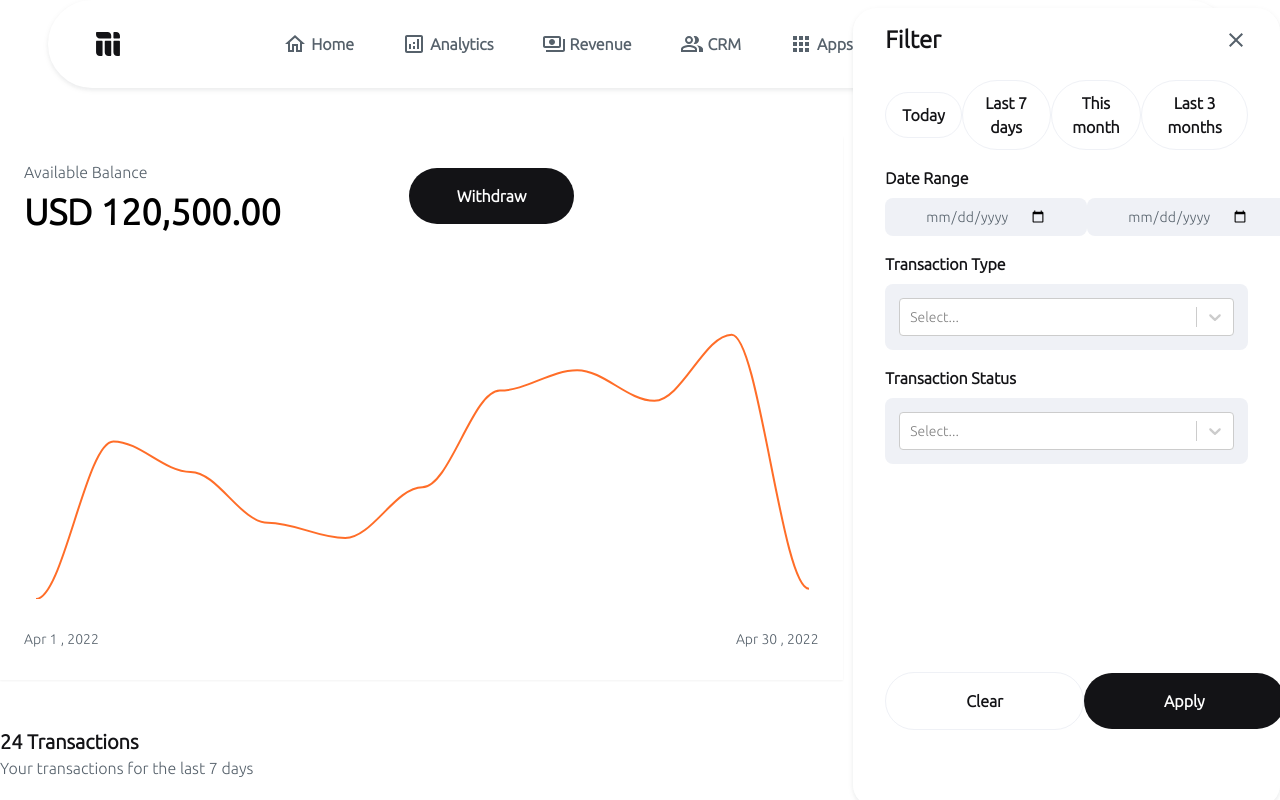
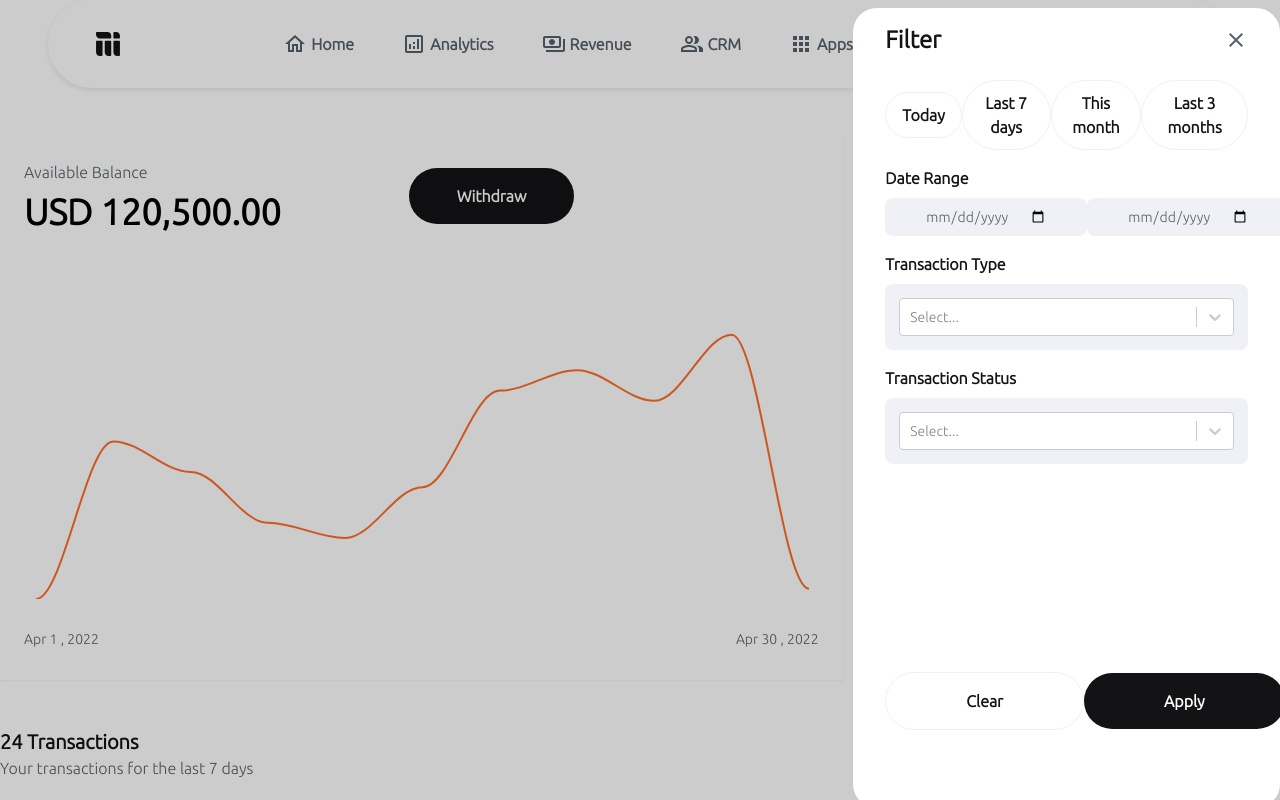
Before and after one commit to sammy-code98/mainstack-task, a React (Vite) app: page / in a window 1280 px wide. Both pictures are taken after a click on the button "Filter". Shown: the top 800 px of the page. Built offline with nearby package versions, Linux system fonts and the light colour scheme.

Commit message:
feat:add drawer backdrop

```diff
--- a/src/components/Transactions/FilterDrawer.tsx
+++ b/src/components/Transactions/FilterDrawer.tsx
@@ -4,14 +4,18 @@ import { TransactionStatus, TransactionType, btnText } from '../../utils/data';
 import Select from 'react-select';
 
 interface FilterDrawerProps {
-  clickHandler: () => void
+  clickHandler: () => void,
+  isOpen: boolean
 }
 
 
-export default function FilterDrawer({ clickHandler }: FilterDrawerProps) {
+export default function FilterDrawer({ clickHandler, isOpen }: FilterDrawerProps) {
   // transition-transform translate-x-full
   return (
-    <div className='fixed top-0 right-0 z-50 h-screen px-8 py-4  overflow-y-auto  w-4/12 mt-2 bg-base_white rounded-3xl shadow-md'>
+    <div className={`fixed top-0 right-0 z-50 h-screen px-8 py-4 w-4/12 mt-2 bg-base_white rounded-3xl  transition duration-700 ease-in-out transform
+    ${isOpen ? "translate-x-0" : "translate-x-full"}`}
+      style={{ boxShadow: `${isOpen ? "0 0 0 100000px rgba(0,0,0,.2)" : ""}` }}
+    >
       <div className='flex justify-between items-center'>
         <h3 className='text-primary font-bold text-2xl'>Filter</h3>
         <div>
--- a/src/components/Transactions/index.tsx
+++ b/src/components/Transactions/index.tsx
@@ -35,7 +35,7 @@ export default function Transactions(): JSX.Element {
 
             </div>
             <div>
-                {openFilterDrawer ? (<FilterDrawer clickHandler={() => handleOpenFilterDrawer()} />) : null}
+                {openFilterDrawer ? (<FilterDrawer clickHandler={() => handleOpenFilterDrawer()} isOpen={openFilterDrawer} />) : null}
             </div>
         </div>
     )
```
